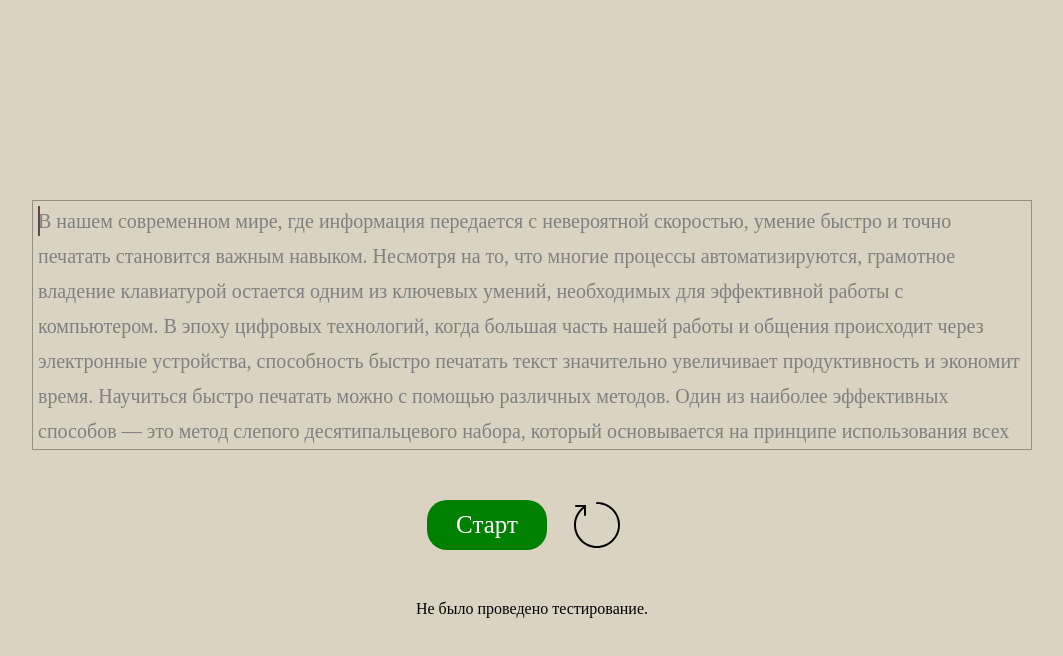
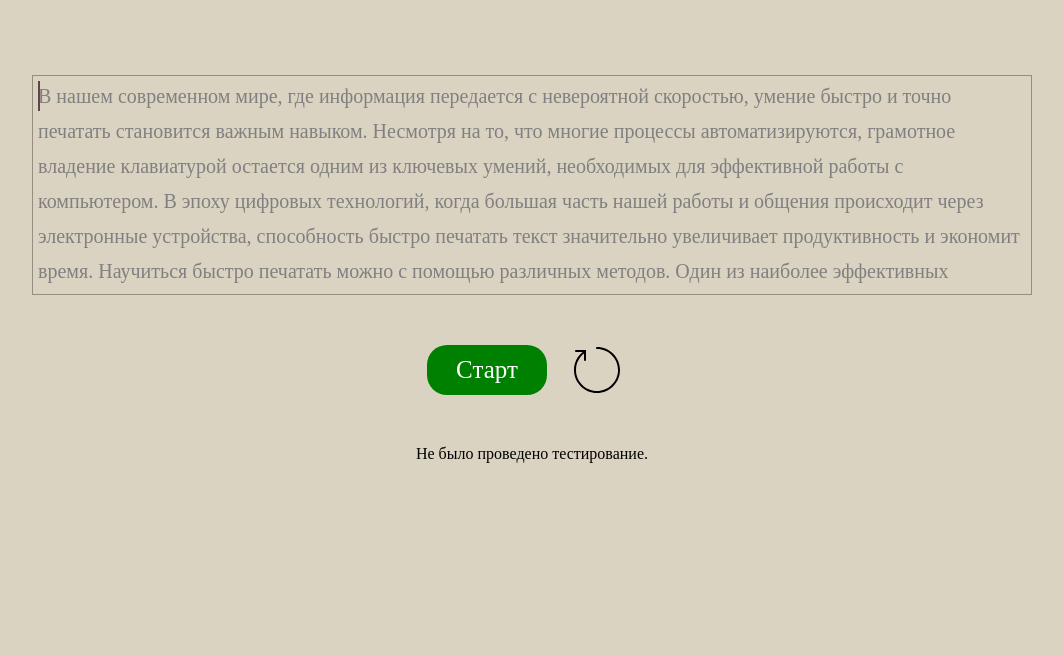
Before and after one commit to Fanete2021/Typing-Speed-Trainer, a React (Vite) app: page / in a window 1280 px wide. Shown: the top 656 px of the page, without its empty margins (108-1171 px from the left). Built offline with nearby package versions, Linux system fonts and the light colour scheme.

Commit message:
улучшил мобилку

```diff
--- a/package.json
+++ b/package.json
@@ -1,5 +1,5 @@
 {
-  "homepage": "http://Fanete2021.github.io/Typing-Speed-Trainer",
+  "name": "tst",
   "name": "tst",
   "private": true,
   "version": "0.0.0",
--- a/src/app/styles/index.scss
+++ b/src/app/styles/index.scss
@@ -1,7 +1,7 @@
 .app {
-  height: 100vh;
+  min-height: 100vh;
   max-width: 100vw;
-  padding: 200px 40px 0 40px;
+  padding: 75px 40px 0 40px;
   background: #dad3c1;
 }
 
--- a/src/entiites/TypingTest/ui/Stats/Stats.module.scss
+++ b/src/entiites/TypingTest/ui/Stats/Stats.module.scss
@@ -16,16 +16,28 @@
 .head {
   font-size: 40px;
   font-weight: 500;
+
+  @media screen and (max-width: 768px) {
+    font-size: 30px;
+  }
 }
 
 .title {
   font-size: 25px;
   font-weight: 500;
+
+  @media screen and (max-width: 768px) {
+    font-size: 18px;
+  }
 }
 
 .result {
   font-size: 20px;
   margin-left: 10px;
+
+  @media screen and (max-width: 768px) {
+    font-size: 15px;
+  }
 }
 
 .row {
--- a/src/shared/lib/hooks/useIsMobile.ts
+++ b/src/shared/lib/hooks/useIsMobile.ts
@@ -0,0 +1,18 @@
+import {useEffect, useState} from "react";
+
+export const useIsMobile = () => {
+  const [isMobile, setIsMobile] = useState(window.innerWidth <= 768);
+
+  useEffect(() => {
+    const handleResize = () => {
+      setIsMobile(window.innerWidth <= 768);
+    };
+
+    window.addEventListener('resize', handleResize);
+    return () => {
+      window.removeEventListener('resize', handleResize);
+    };
+  }, []);
+
+  return isMobile;
+};
--- a/src/shared/ui/Word/Word.module.scss
+++ b/src/shared/ui/Word/Word.module.scss
@@ -13,3 +13,7 @@
 .letter {
   color: gray;
 }
+
+.word {
+  user-select: none;
+}
--- a/src/shared/ui/Word/Word.tsx
+++ b/src/shared/ui/Word/Word.tsx
@@ -16,7 +16,7 @@ const Word = (props: WordProps) => {
   } = props;
 
   return (
-    <div className={classNames(className)}>
+    <div className={classNames(className, [styles.word])}>
       {word.split("").map((letter, index) => (
         <span
           key={uuidv4()}
--- a/src/widgets/TypingTest/ui/TypingTest.module.scss
+++ b/src/widgets/TypingTest/ui/TypingTest.module.scss
@@ -9,7 +9,7 @@
   gap: 5px;
   flex-wrap: wrap;
   overflow: hidden;
-  max-height: 250px;
+  max-height: 220px;
   max-width: 1000px;
   padding: 5px;
   border: 1px solid #958f81;
@@ -31,7 +31,7 @@
   background: #604646;
   position: absolute;
   transition: left 0.2s ease, top 0.2s ease;
-  //animation: blink 2s step-start infinite;
+  animation: blink 2s step-start infinite;
 }
 
 @keyframes blink {
--- a/src/widgets/TypingTest/ui/TypingTest.tsx
+++ b/src/widgets/TypingTest/ui/TypingTest.tsx
@@ -6,11 +6,14 @@ import {InputHandling} from "@/features/InputHandling";
 import {Timer} from "@/features/Timer";
 import {useAppDispatch} from "@/shared/lib/hooks/useAppDispatch.ts";
 import {TypingTestResult, typingTestActions} from "@/entiites/TypingTest";
+import {useIsMobile} from "@/shared/lib/hooks/useIsMobile.ts";
 
-const maxRenderingWords = 100;
+const maxRenderingWordsDesktop = 80;
+const maxRenderingWordsMobile = 30;
 const maxWrongs = 5;
 const maxHeightDifference   = 40; //максимальная разница высоты между кареткой и нижней границей блока
 const seconds = 60;
+const backspace = "Backspace";
 
 export interface TypingTestProps {
   text: string;
@@ -37,13 +40,12 @@ const TypingTest = (props: TypingTestProps) => {
   const caretRef = useRef<HTMLDivElement | null>(null);
   const hiddenInputRef = useRef<HTMLInputElement | null>(null); //Для клавиатуры на мобильных устройствах
 
+  const isMobile = useIsMobile();
   const dispatch = useAppDispatch();
 
-  const handleKeyDown = (event: React.KeyboardEvent) => {
-    const newLetter = event.key;
-
+  const handleKeyDown = (newLetter: string) => {
     if (isWorkTimer) {
-      if (event.key === "Backspace") {
+      if (newLetter === backspace) {
         const newTypedText = typedText.slice(0, -1);
 
         setTypedText(newTypedText);
@@ -60,15 +62,25 @@ const TypingTest = (props: TypingTestProps) => {
         if (!isSpam) {
           setCountTypedSymbols(prev => prev + 1);
 
-          const newTypedText = typedText + event.key;
+          const newTypedText = typedText + newLetter;
           setTypedText(newTypedText);
           setTypedWords(newTypedText.split(" "));
 
-          if (text[typedText.length] !== event.key) {
+          if (text[typedText.length] !== newLetter) {
             setCountErrors(prev => prev + 1);
           }
         }
       }
+    }
+  }
+
+  const handleMobileKeyDown = (event) => {
+    const {value} = event.target;
+
+    if (value.length < typedText.length) {
+      handleKeyDown(backspace);
+    } else {
+      handleKeyDown(value.slice(-1));
     }
   }
 
@@ -116,6 +128,7 @@ const TypingTest = (props: TypingTestProps) => {
     setTypedWords([]);
     setTypedText("");
     setIndexStartWord(0);
+    hiddenInputRef.current!.value = "";
 
     caretRef.current!.style.left = 'auto';
     caretRef.current!.style.top = 'auto';
@@ -136,15 +149,24 @@ const TypingTest = (props: TypingTestProps) => {
 
   return (
     <div className={styles.TypingTest}>
-      <InputHandling keyDownHandler={(e) => handleKeyDown(e)}/>
 
-      <input type="text" className={styles.hiddenInput} ref={hiddenInputRef} onKeyDown={handleKeyDown}/>
+      {isMobile
+        ?
+          <input
+            type="text"
+            className={styles.hiddenInput}
+            ref={hiddenInputRef}
+            onChange={(e) => handleMobileKeyDown(e)}
+          />
+        :
+          <InputHandling keyDownHandler={(e) => handleKeyDown(e.key)}/>
+      }
 
       <div
         className={styles.words}
         onClick={() => hiddenInputRef.current?.focus()}
       >
-        {words.slice(indexStartWord, indexStartWord + maxRenderingWords).map((word, index) => (
+        {words.slice(indexStartWord, indexStartWord + (isMobile ? maxRenderingWordsMobile : maxRenderingWordsDesktop)).map((word, index) => (
           <div
             key={uuidv4()}
             ref={el => wordRefs.current[index] = el}
--- a/vite.config.js
+++ b/vite.config.js
@@ -17,5 +17,4 @@ export default defineConfig({
             "@": path.resolve(__dirname, "src")
         }
     },
-    base: '/Typing-Speed-Trainer/'
 });
--- a/vite.config.ts
+++ b/vite.config.ts
@@ -15,5 +15,4 @@ export default defineConfig({
       "@": path.resolve(__dirname, "src"),
     },
   },
-  base: '/Typing-Speed-Trainer/',
 });
```
